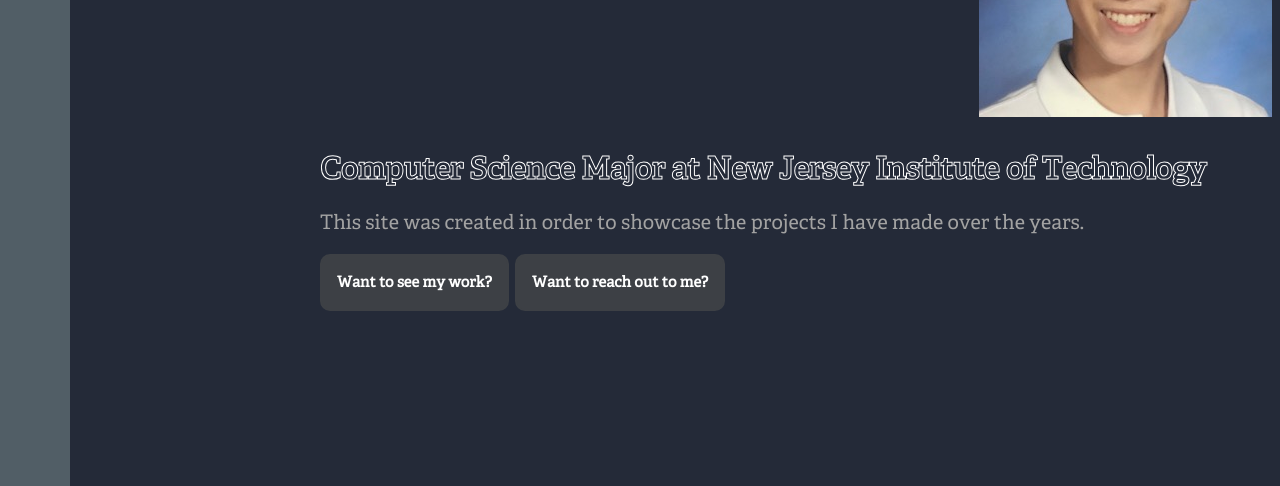
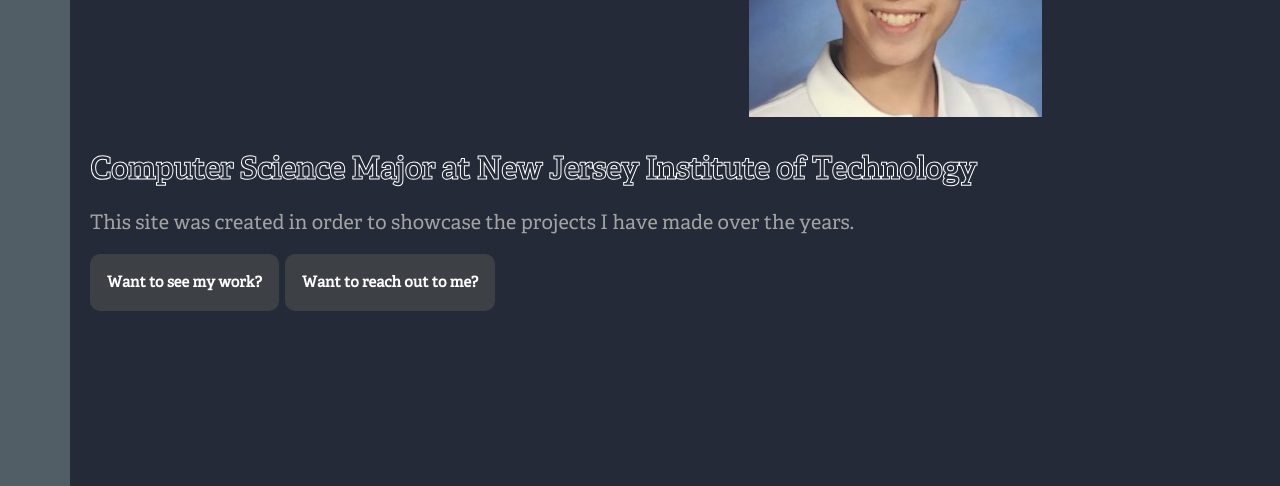
Before and after one commit to jonahmaligaya/Portfolio, a plain HTML site: page index.html in a window 1280 px wide. Shown: the part 314-800 px from the top of the page. Drawn offline with nearby package versions, Linux system fonts and the light colour scheme.

Commit message:
Fixed margins on index.html

```diff
--- a/style.css
+++ b/style.css
@@ -148,7 +148,7 @@
     background-color: #242a38;
 }
 .index {
-    margin-left: 250px;
+    margin-left: 20px;
     margin-top: 10px;
 }
 #jonahmaligayapicture {
```
